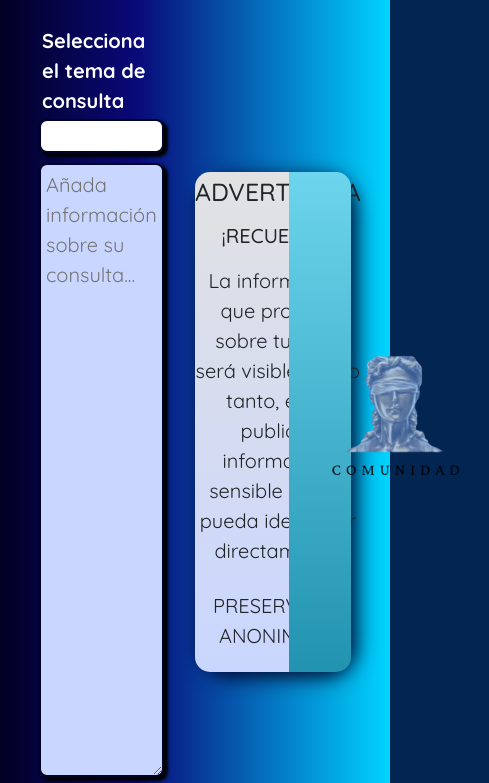
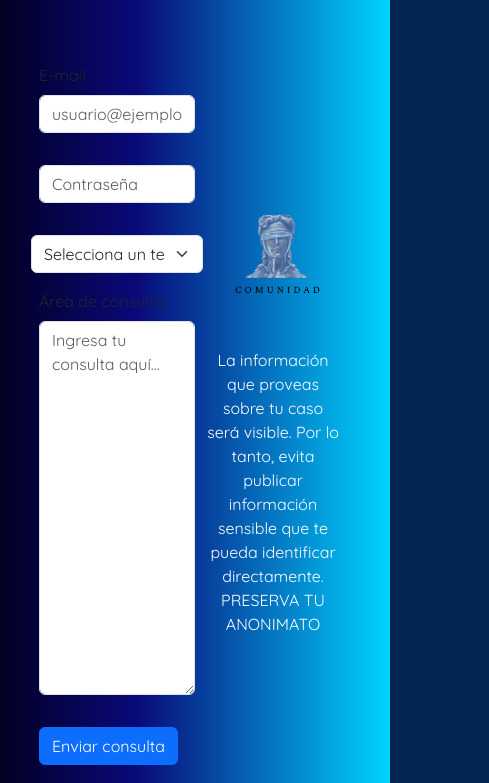
Before and after one commit to LokiUru/reentrega, a plain HTML site: page html/consultar.html in a window 390 px wide. Shown: the part 79-862 px from the top of the page, 489 px wide, since content can reach past the window. Drawn offline with nearby package versions, Linux system fonts and the light colour scheme.

Commit message:
Se añade sass, comienzo de trabajo de traslado del código css. Se modifica además el html Consultar para responsive.

```diff
--- a/html/consultar.html
+++ b/html/consultar.html
@@ -47,37 +47,46 @@
     </nav>
     <!--Contendor con el formulario de ingreso y la advertencia-->
     <main class="contenedor_central_consulta">
-        <!--Contendor con el formulario de ingreso para consultar-->
-        <form class="formulario_ingresoconsulta">
-            <label id="textoprincipal_formulario">Selecciona el tema de consulta</label>
-            <input id="lista_temas" list="temas_consulta" name="list" />
-            <datalist id="temas_consulta">
-                <option label="Trabajo" value="Trabajo">
-                <option label="Familia" value="Familia">
-                <option label="Jubilación" value="Jubilación">
-                <option label="Divorcio" value="Divorcio">
-            </datalist>
-            <textarea name="añadir_informacion_consulta" id="area_texto"
-                placeholder="Añada información sobre su consulta..." cols="50" rows="20"></textarea>
-            <div class="botones1_2">
-                <input type="submit" value="Enviar">
-                <input type="reset" value="Limpiar">
-            </div>
-        </form>
 
-        <section class="advertencia_consulta">
-            <article class="advertencia_datos">
-                <h2>ADVERTENCIA</h2>
-                <h3>¡RECUERDA!</h3>
-                <p>La información que proveas sobre tu caso será visible. Por lo tanto, evita publicar información
-                    sensible que te pueda identificar directamente. </p>
-                <P>PRESERVA TU ANONIMATO</P>
-            </article>
-            <div class="imagen_article">
-                <img id="imagen_advertencia_consulta" src="../imagenes/imagen1_advertencia.png"
-                    alt="Imagen que acompaña la advertencia, representativa de imagen de derecho.">
-            </div>
-        </section>
+        <div class="form-floating col-md-10 col-lg-10 col-xl-10 mx-auto mt-10">
+            <form class="row g-3">
+                <div class="mb-3">
+                    <label for="control_input1" class="form-label">E-mail</label>
+                    <input type="email" class="form-control" id="control_input1" placeholder="usuario@ejemplo.com">
+                </div>
+
+                <div class="mb-3">
+                    <label for="contraseña_input" class="visually-hidden">Contraseña</label>
+                    <input type="password" class="form-control" id="contraseña_input" placeholder="Contraseña">
+                </div>
+
+                <select class="form-select" id="lista_desplegable" aria-label="Lista de temas de consulta">
+                    <option selected>Selecciona un tema de consulta</option>
+                    <option value="1">Trabajo</option>
+                    <option value="2">Jubilación</option>
+                    <option value="3">Jubilación</option>
+                    <option value="4">Divorcio</option>
+                </select>
+                <div class="mb-3">
+                    <label for="formulario_textarea" class="form-label">Área de consulta</label>
+                    <textarea class="form-control" id="formulario_textarea  " rows="15"
+                        placeholder="Ingresa tu consulta aquí..."></textarea>
+                </div>
+                <div class="col-auto">
+                    <button type="submit" class="btn btn-primary mb-3">Enviar consulta</button>
+                </div>
+            </form>
+
+        </div>
+        <div class="container d-flex flex-column justify-content-center">
+            <figure class="figure d-flex justify-content-center">
+                <img src="../imagenes/imagen1_advertencia.png" class="figure-img img-fluid rounded"
+                    alt="Imagen de mujer con los ojos vendados.">
+            </figure>
+            <p class="text-justify text-white font-weight-bold text-center">La información que proveas sobre tu caso será
+                visible. Por lo tanto, evita publicar información
+                sensible que te pueda identificar directamente. PRESERVA TU ANONIMATO </p>
+        </div>
     </main>
     <!--Pie de página que incluye redes sociales y descargo de responsabilidad-->
     <footer class="bg-dark text-white pt-5 pb-4">
--- /dev/null
+++ b/scss/_footer.scss
@@ -0,0 +1,31 @@
+.logo_footer {
+	display: flex;
+	align-items: center;
+	justify-content: center;
+	background-color: $background-color_4;
+	img {
+		width: 18.75rem;
+	}
+}
+.redes_sociales {
+	margin: 1.25rem;
+	height: 100%;
+	display: flex;
+	flex-direction: column;
+	align-items: center;
+	justify-content: center;
+	li {
+		background-color: $background-color_4;
+		list-style: none;
+		text-decoration: none;
+		margin: 0.625rem;
+	}
+	a {
+		padding: 0.3125rem;
+	}
+	img {
+		width: 1.5625rem;
+		height: 1.5625rem;
+		margin-right: 0.625rem;
+	}
+}
--- /dev/null
+++ b/scss/_variables.scss
@@ -0,0 +1,9 @@
+//Variables aplicadas en css
+$color_1: #ffffff;
+$color_2: #000428;
+$font-family_1: 'Quicksand', sans-serif;
+$background-color_1: #032552;
+$background-color_2: #559cf9;
+$background-color_3: #C9D6FF;
+$background-color_4: #000428;
+$background-color_5: #0a71f7;
--- a/scss/style.scss
+++ b/scss/style.scss
@@ -1,12 +1,5 @@
-$color_1: #ffffff;
-$color_2: #000428;
-$font-family_1: 'Quicksand', sans-serif;
-$background-color_1: #032552;
-$background-color_2: #559cf9;
-$background-color_3: #C9D6FF;
-$background-color_4: #000428;
-$background-color_5: #0a71f7;
 
+@import "variables", "footer";
 /*-----Página de inicio-----------------------------------------------------------------------------------------------------------------------------------------------------------------------------------------------*/
 /*Agregado de color al body*/
 /*Trabajo sobre el contenedor central y la imagen principal de la página de inicio*/
@@ -81,37 +74,7 @@ main {
 		max-width: 40%;
 	}
 }
-.logo_footer {
-	display: flex;
-	align-items: center;
-	justify-content: center;
-	background-color: $background-color_4;
-	img {
-		width: 18.75rem;
-	}
-}
-.redes_sociales {
-	margin: 1.25rem;
-	height: 100%;
-	display: flex;
-	flex-direction: column;
-	align-items: center;
-	justify-content: center;
-	li {
-		background-color: $background-color_4;
-		list-style: none;
-		text-decoration: none;
-		margin: 0.625rem;
-	}
-	a {
-		padding: 0.3125rem;
-	}
-	img {
-		width: 1.5625rem;
-		height: 1.5625rem;
-		margin-right: 0.625rem;
-	}
-}
+
 .contenedor_central_derecholibre {
 	justify-content: center;
 	align-items: center;
@@ -121,93 +84,10 @@ main {
 	align-items: center;
 	display: grid;
 	grid-template-columns: 40% 40%;
+
+
 }
-.formulario_ingresoconsulta {
-	border-radius: 0.5rem;
-	font-size: 1.25rem;
-	color: $color_1;
-	display: grid;
-	grid-template-columns: 80%;
-}
-#textoprincipal_formulario {
-	font-weight: bold;
-	margin: 0.1875rem;
-}
-#lista_temas {
-	text-align: center;
-	border: 0.125rem solid #000428;
-	box-shadow: 0.1875rem 0.1875rem 0.1875rem 0.0625rem;
-	border-radius: 0.5rem;
-	margin-bottom: 0.625rem;
-}
-#area_texto {
-	border-radius: 0.5rem;
-	margin-bottom: 0.625rem;
-	border: 0.125rem solid #000428;
-	box-shadow: 0.1875rem 0.1875rem 0.1875rem 0.0625rem;
-	padding: 0.3125rem;
-	background-color: $background-color_3;
-}
-.botones1_2 {
-	display: flex;
-	justify-content: space-evenly;
-	input {
-		border: 0.125rem solid #032552;
-		border-radius: 0.5rem;
-		width: 20%;
-		height: 150%;
-	}
-}
-.advertencia_consulta {
-	border-radius: 1.875rem;
-	max-width: 31.25rem;
-	display: grid;
-	grid-template-columns: 60% 40%;
-	height: 31.25rem;
-	align-items: center;
-	box-shadow: 0.3125rem 0.3125rem 1.25rem #000428;
-	transition: all 300ms ease;
-	&:hover {
-		transform: scale(1.1);
-	}
-	h3 {
-		font-size: 1.25rem;
-	}
-	h1 {
-		margin-bottom: 0.625rem;
-		font-size: 2.5rem;
-	}
-	p {
-		font-size: 1.25rem;
-	}
-}
-.advertencia_datos {
-	height: 100%;
-	width: 100%;
-	display: grid;
-	align-items: center;
-	text-align: center;
-	border-top-left-radius: 0.9375rem;
-	border-bottom-left-radius: 0.9375rem;
-	background: #C9D6FF;
-	background: -webkit-linear-gradient(to bottom, #E2E2E2, #C9D6FF);
-	background: linear-gradient(to bottom, #E2E2E2, #C9D6FF);
-}
-.imagen_article {
-	display: grid;
-	align-items: center;
-	height: 100%;
-	width: 100%;
-	border-top-right-radius: 0.9375rem;
-	border-bottom-right-radius: 0.9375rem;
-	background: #2193b0;
-	background: -webkit-linear-gradient(to bottom, #6dd5ed, #2193b0);
-	background: linear-gradient(to bottom, #6dd5ed, #2193b0);
-}
-#imagen_advertencia_consulta {
-	width: 12.5rem;
-	height: 12.5rem;
-}
+
 .contenedor_central_respuesta {
 	background-color: $background-color_2;
 	justify-content: center;
```
Also changed, not shown: css/style.css, 1 other file.
